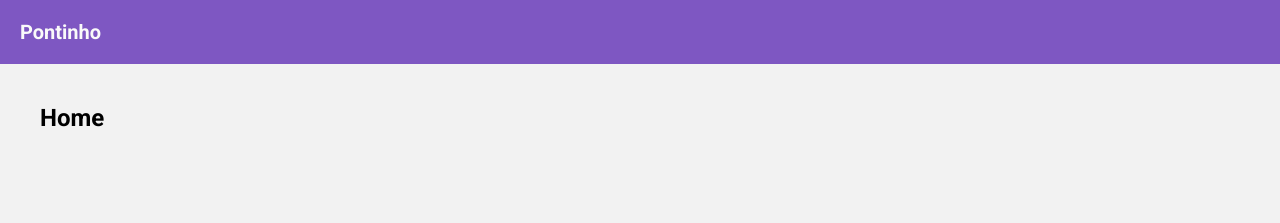
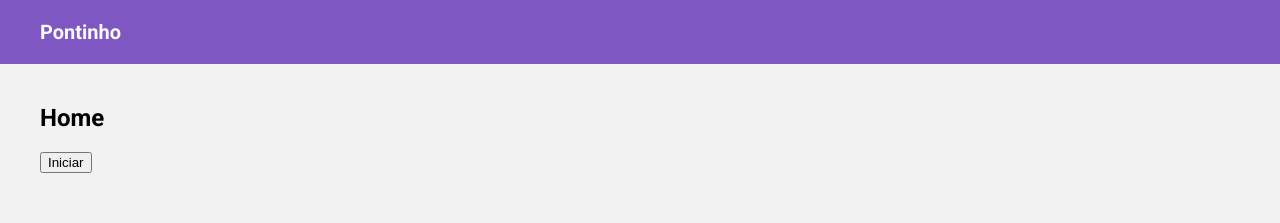
Before and after one commit to dcollioni/lil-point-web, a React (Create React App) app: page / in a window 1280 px wide. Shown: the top 223 px of the page. Built offline with nearby package versions, Linux system fonts and the light colour scheme.

Commit message:
Add cards, players and shuffle deck

```diff
--- a/package.json
+++ b/package.json
@@ -17,6 +17,7 @@
     "react-router-dom": "^5.2.0",
     "react-scripts": "4.0.3",
     "typescript": "^4.1.2",
+    "uuid": "^8.3.2",
     "web-vitals": "^1.0.1"
   },
   "scripts": {
@@ -44,9 +45,11 @@
     ]
   },
   "devDependencies": {
+    "@types/uuid": "^8.3.0",
     "eslint": "^7.23.0",
     "eslint-config-prettier": "^8.1.0",
     "eslint-plugin-prettier": "^3.3.1",
+    "eslint-plugin-react-hooks": "^4.2.0",
     "prettier": "^2.2.1"
   }
 }
--- /dev/null
+++ b/src/components/card/Card.tsx
@@ -0,0 +1,27 @@
+import React, { useState } from 'react'
+import CardModel from '../../models/Card'
+import './card.scss'
+
+interface Props {
+  card: CardModel
+}
+
+function Card(props: Props) {
+  const { image } = props.card
+  const [isSelected, setIsSelected] = useState(false)
+
+  const toggleSelection = () => {
+    setIsSelected(!isSelected)
+  }
+
+  return (
+    <div
+      className={`card ${isSelected ? 'selected' : ''}`}
+      style={{ backgroundImage: `url(${image})` }}
+      onClick={toggleSelection}
+      draggable={true}
+    ></div>
+  )
+}
+
+export default Card
--- /dev/null
+++ b/src/components/card/card.scss
@@ -0,0 +1,18 @@
+@import './../../base';
+
+.card {
+  background-repeat: no-repeat;
+  background-position: center;
+  background-size: contain;
+  border-radius: 6px;
+  box-shadow: 2px 2px 2px rgba(0, 0, 0, 0.2);
+  display: inline-block;
+  margin: 20px 5px;
+  // margin-right: -50px;
+  width: 100px;
+  height: 139px;
+
+  &.selected {
+    transform: translateY(-20px);
+  }
+}
--- /dev/null
+++ b/src/models/Card.ts
@@ -0,0 +1,10 @@
+interface Card {
+  id: string
+  code: string
+  name: string
+  suit: string
+  image: string
+  value: number
+}
+
+export default Card
--- /dev/null
+++ b/src/models/Deck.ts
@@ -0,0 +1,9 @@
+import Card from './Card'
+
+interface Deck {
+  id: string
+  remaining: number
+  cards: Card[]
+}
+
+export default Deck
--- /dev/null
+++ b/src/models/Player.ts
@@ -0,0 +1,9 @@
+import Deck from './Deck'
+
+interface Player {
+  id: string
+  name: string
+  deck: Deck
+}
+
+export default Player
--- a/src/pages/app/app.scss
+++ b/src/pages/app/app.scss
@@ -47,7 +47,7 @@
   }
 
   @media screen and (min-width: $desktop-width) {
-    > .header {
+    > header {
       .header-content {
         margin: 0 $desktop-content-margin;
       }
@@ -63,7 +63,7 @@
   }
 
   @media screen and (min-width: ($max-width + ($desktop-content-margin * 2))) {
-    > .header {
+    > header {
       .header-content {
         margin: 0 auto;
       }
--- a/src/pages/home/Home.tsx
+++ b/src/pages/home/Home.tsx
@@ -1,10 +1,109 @@
-import React from 'react'
+import React, { useState } from 'react'
+import Deck from '../../models/Deck'
 import './home.scss'
+import { v4 as uuidv4 } from 'uuid'
+import Player from '../../models/Player'
+import Card from '../../models/Card'
+import CardComponent from './../../components/card/Card'
+const { fetch } = window
+
+const mapCardValue = (value: string): number => {
+  switch (value) {
+    case 'ACE':
+      return 1
+    case 'JACK':
+      return 11
+    case 'QUEEN':
+      return 12
+    case 'KING':
+      return 13
+    default:
+      return parseInt(value, 10)
+  }
+}
 
 function Home() {
+  const [deck, setDeck] = useState<Deck>()
+  const [players, setPlayers] = useState<Player[]>([])
+
+  const start = async () => {
+    console.log('iniciar...')
+
+    const response = await fetch('https://deckofcardsapi.com/api/deck/new/shuffle/?deck_count=2')
+    const newDeck = await response.json()
+    console.log(newDeck)
+
+    const deck = { id: newDeck.deck_id, remaining: newDeck.remaining, cards: [] }
+    setDeck(deck)
+
+    const createPlayers = () => {
+      const player1: Player = { id: uuidv4(), name: 'Player 1', deck: { id: uuidv4(), remaining: 0, cards: [] } }
+      const player2: Player = { id: uuidv4(), name: 'Player 2', deck: { id: uuidv4(), remaining: 0, cards: [] } }
+      return [player1, player2]
+    }
+
+    const players = createPlayers()
+    setPlayers(players)
+
+    const assignPlayersCards = async () => {
+      const totalOfCards = 11
+
+      while (players[0].deck.remaining < totalOfCards || players[1].deck.remaining < totalOfCards) {
+        for (const player of players) {
+          if (player.deck.remaining < totalOfCards) {
+            const response = await fetch(`https://deckofcardsapi.com/api/deck/${deck?.id}/draw/?count=1`)
+            if (response.ok) {
+              const { cards, remaining } = await response.json()
+              const drawnCard = cards[0]
+
+              const card: Card = {
+                id: uuidv4(),
+                code: drawnCard.code,
+                image: drawnCard.image,
+                name: drawnCard.value,
+                suit: drawnCard.suit,
+                value: mapCardValue(drawnCard.value),
+              }
+              // console.log(card)
+
+              player.deck.cards.push(card)
+              player.deck.remaining = player.deck.cards.length
+
+              if (deck) {
+                deck.remaining = remaining
+              }
+            }
+          }
+        }
+      }
+    }
+
+    await assignPlayersCards()
+
+    setDeck({ ...deck, remaining: deck.remaining })
+  }
+
   return (
     <div className="home">
       <h2>Home</h2>
+      <button onClick={start}>Iniciar</button>
+
+      {deck && (
+        <div id="deck">
+          <p>Cartas restantes: {deck.remaining}</p>
+        </div>
+      )}
+
+      {players.map(player => (
+        <div key={player.id} className="player">
+          {player.name} ({player.deck.remaining} cartas)
+          <div className="deck">
+            {player.deck.cards.map(card => (
+              <CardComponent key={card.id} card={card} />
+            ))}
+          </div>
+        </div>
+      ))}
     </div>
   )
 }
```
Also changed, not shown: .eslintrc.json, 2 other files (tests, documents, lock files or other folders).
